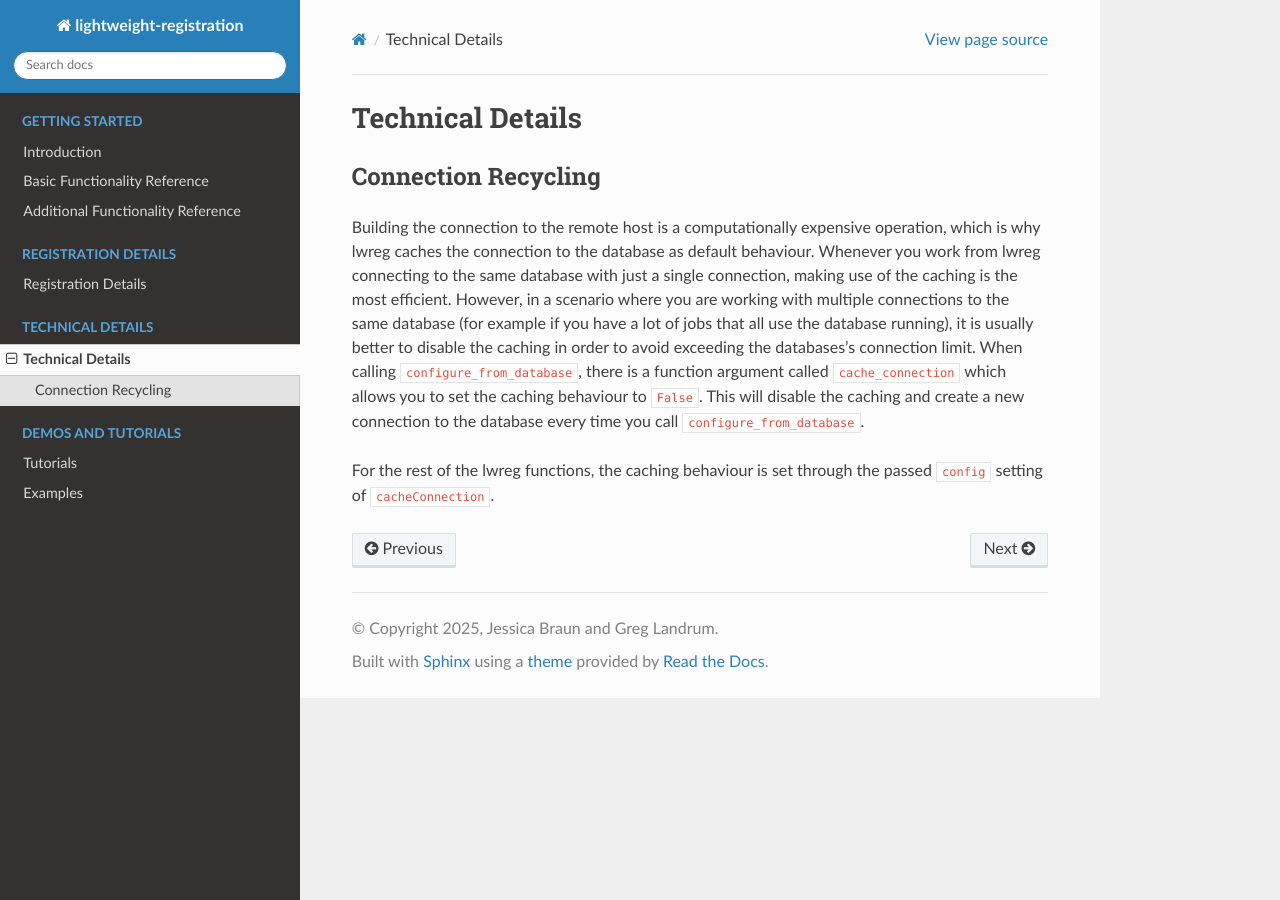
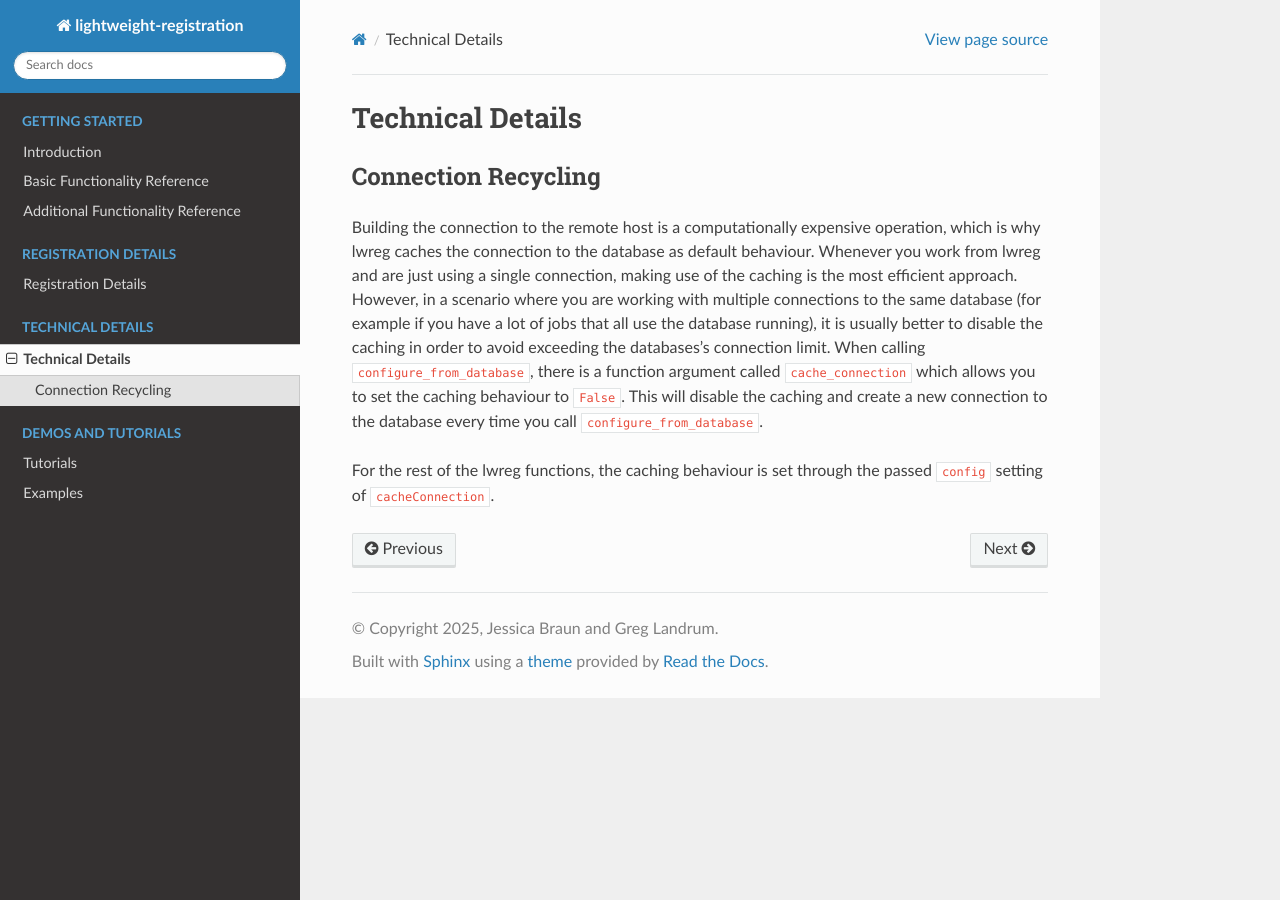
Before and after one commit to rinikerlab/lightweight-registration, a Sphinx documentation site: the page built from docs/source/technicaldetails.rst, in a window 1280 px wide. Built offline with Sphinx 7.4.7 and the Read the Docs theme 3.1.0, drawn with Linux system fonts in a browser that asks for light colours.

Commit message:
Update docs/source/technicaldetails.rst
Co-authored-by: Greg Landrum <greg.landrum@gmail.com>

```diff
--- a/docs/source/technicaldetails.rst
+++ b/docs/source/technicaldetails.rst
@@ -4,7 +4,7 @@ Technical Details
 Connection Recycling
 ---------------------
 Building the connection to the remote host is a computationally expensive operation, which is why lwreg caches the connection to the database as default behaviour.
-Whenever you work from lwreg connecting to the same database with just a single connection, making use of the caching is the most efficient.
+Whenever you work from lwreg and are just using a single connection, making use of the caching is the most efficient approach.
 However, in a scenario where you are working with multiple connections to the same database (for example if you have a lot of jobs that all use the database running), it is usually better to disable the caching in order to avoid exceeding the databases's connection limit.
 When calling :code:`configure_from_database`, there is a function argument called :code:`cache_connection` which allows you to set the caching behaviour to :code:`False`.
 This will disable the caching and create a new connection to the database every time you call :code:`configure_from_database`.
```
